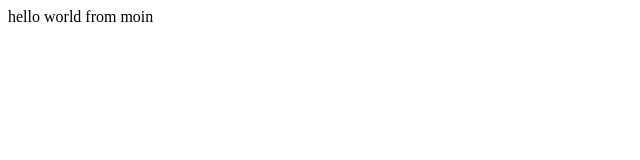
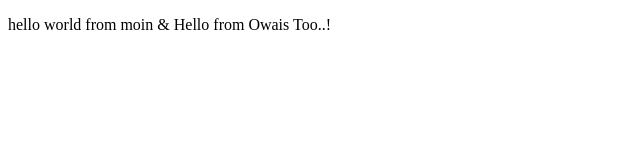
Before and after one commit to Muhammed-Moinuddin/BootCamp2020, a plain HTML site: page index.html in a window 1280 px wide. Shown: the whole page, without its empty margins (0-640 px from the left). Drawn offline with Linux system fonts and the light colour scheme.

Commit message:
Updated index.html
added paragraph tag.

```diff
--- a/index.html
+++ b/index.html
@@ -5,7 +5,7 @@
 </head>
 <body>
     <div>
-       hello world from moin
+        <p>hello world from moin & Hello from Owais Too..!</p>
     </div>
 </body>
 </html>
```
